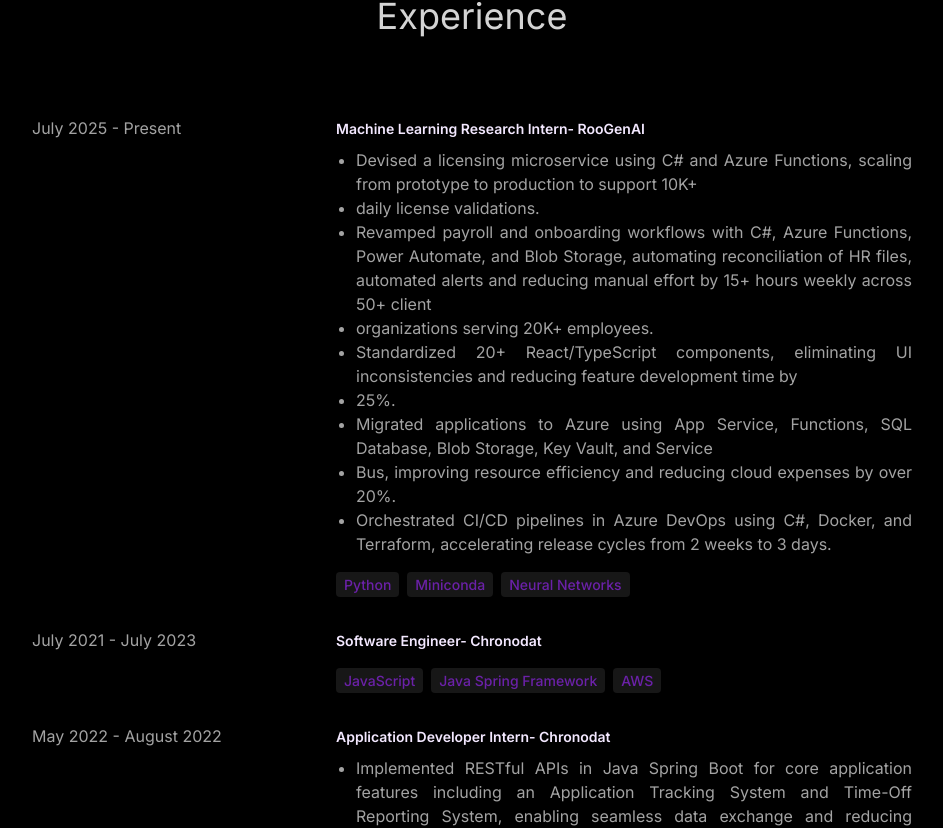
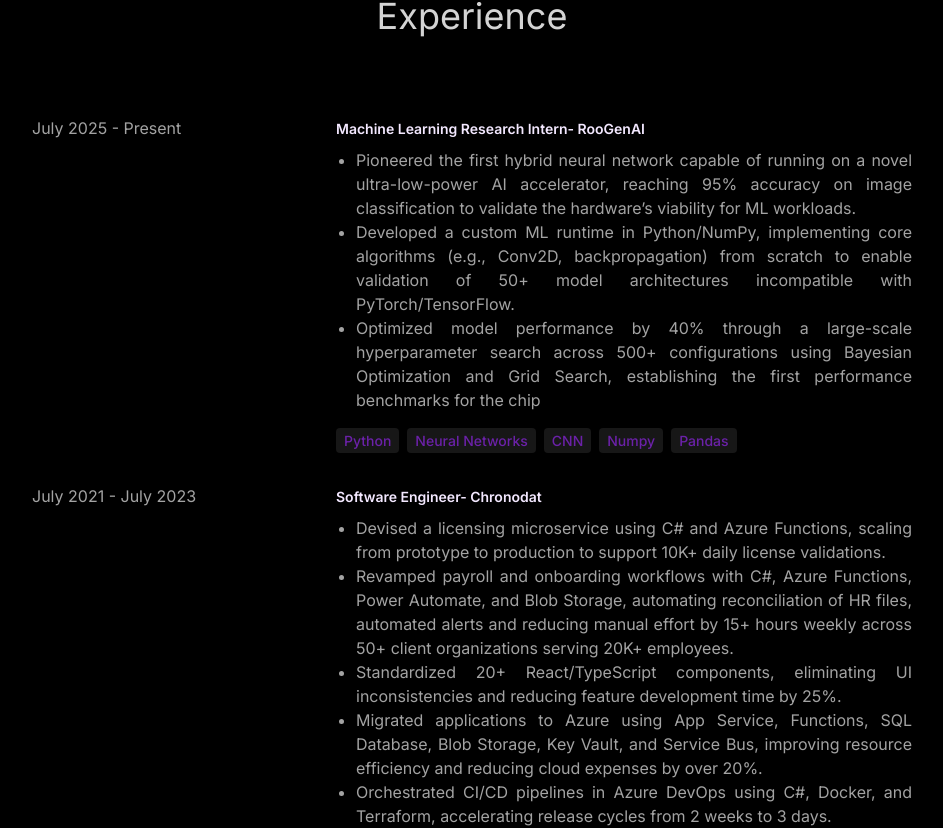
Before and after one commit to Keerthi-Kolan/portfolio, a React (Vite) app: page / in a window 1280 px wide. Shown: the part 2722-3550 px from the top of the page, without its empty margins (168-1111 px from the left). Built offline with nearby package versions, Linux system fonts and the light colour scheme; a web font is replaced by a local one.

Commit message:
exp updated

```diff
--- a/src/constants/index.js
+++ b/src/constants/index.js
@@ -37,30 +37,25 @@
     role: "Machine Learning Research Intern",
     company: "RooGenAI",
     link: "https://roogen.ai/",
-    description: `Devised a licensing microservice using C# and Azure Functions, scaling from prototype to production to support 10K+
-daily license validations.\nRevamped payroll and onboarding workflows with C#, Azure Functions, Power Automate, and Blob Storage, automating reconciliation of HR files, automated alerts and reducing manual effort by 15+ hours weekly across 50+ client
-organizations serving 20K+ employees.\nStandardized 20+ React/TypeScript components, eliminating UI inconsistencies and reducing feature development time by
-25%.\nMigrated applications to Azure using App Service, Functions, SQL Database, Blob Storage, Key Vault, and Service
-Bus, improving resource efficiency and reducing cloud expenses by over 20%.\nOrchestrated CI/CD pipelines in Azure DevOps using C#, Docker, and Terraform, accelerating release cycles from 2 weeks to 3 days.`,
-    technologies: ["Python", "Miniconda", "Neural Networks"],
+    description: `Pioneered the first hybrid neural network capable of running on a novel ultra-low-power AI accelerator, reaching 95% accuracy on image classification to validate the hardware’s viability for ML workloads.\nDeveloped a custom ML runtime in Python/NumPy, implementing core algorithms (e.g., Conv2D, backpropagation) from scratch to enable validation of 50+ model architectures incompatible with PyTorch/TensorFlow.\n Optimized model performance by 40% through a large-scale hyperparameter search across 500+ configurations using Bayesian Optimization and Grid Search, establishing the first performance benchmarks for the chip`,
+    technologies: ["Python", "Neural Networks", "CNN", "Numpy", "Pandas"],
   },
   {
     year: "July 2021 - July 2023",
     role: "Software Engineer",
     company: "Chronodat",
     link: "https://www.chronodat.com/",
-    description: `
-`,
-    technologies: ["JavaScript", "Java Spring Framework", "AWS"],
+    description: `Devised a licensing microservice using C# and Azure Functions, scaling from prototype to production to support 10K+ daily license validations.\nRevamped payroll and onboarding workflows with C#, Azure Functions, Power Automate, and Blob Storage, automating reconciliation of HR files, automated alerts and reducing manual effort by 15+ hours weekly across 50+ client organizations serving 20K+ employees.\nStandardized 20+ React/TypeScript components, eliminating UI inconsistencies and reducing feature development time by 25%.\nMigrated applications to Azure using App Service, Functions, SQL Database, Blob Storage, Key Vault, and Service Bus, improving resource efficiency and reducing cloud expenses by over 20%.\nOrchestrated CI/CD pipelines in Azure DevOps using C#, Docker, and Terraform, accelerating release cycles from 2 weeks to 3 days.`,
+    technologies: ["C#", "Azure", "Docker", "Terraform", "CI/CD"],
   },
   {
-    year: "May 2022 - August 2022",
+    year: "April 2021 - June 2021",
     role: "Application Developer Intern",
     company: "Chronodat",
     link: "https://www.chronodat.com/",
     description: `Implemented RESTful APIs in Java Spring Boot for core application features including an Application Tracking System and Time-Off Reporting System, enabling seamless data exchange and reducing manual HR processing time by around 15%.\nBuilt reusable React components for internal dashboards, streamlining state management and reducing front-end implementation time for new features by approximately 20%.
 `,
-    technologies: ["JavaScript", "Java Spring Framework", "AWS"],
+    technologies: ["JavaScript", "Java Spring Framework"],
   },
 ];
 
```
